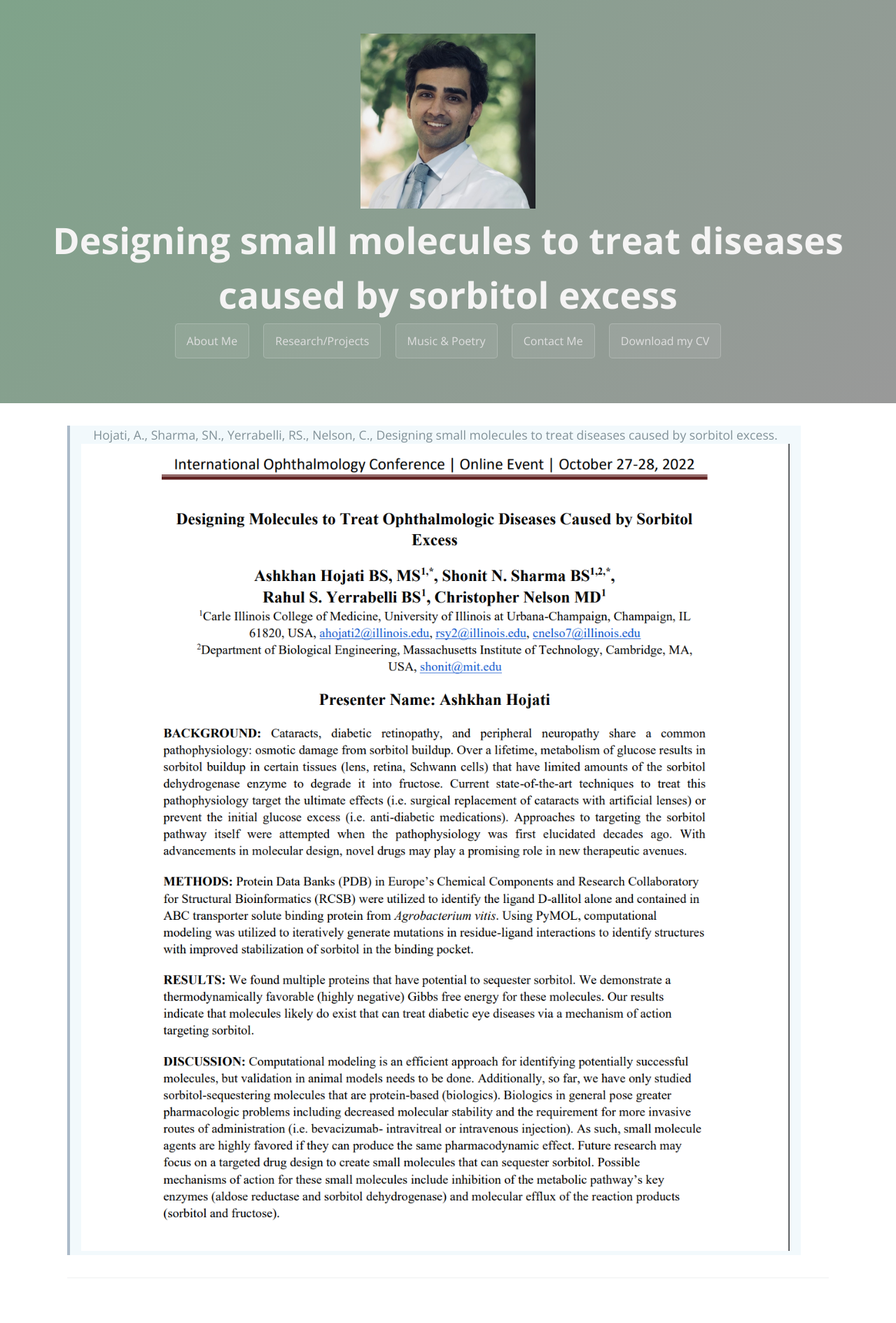
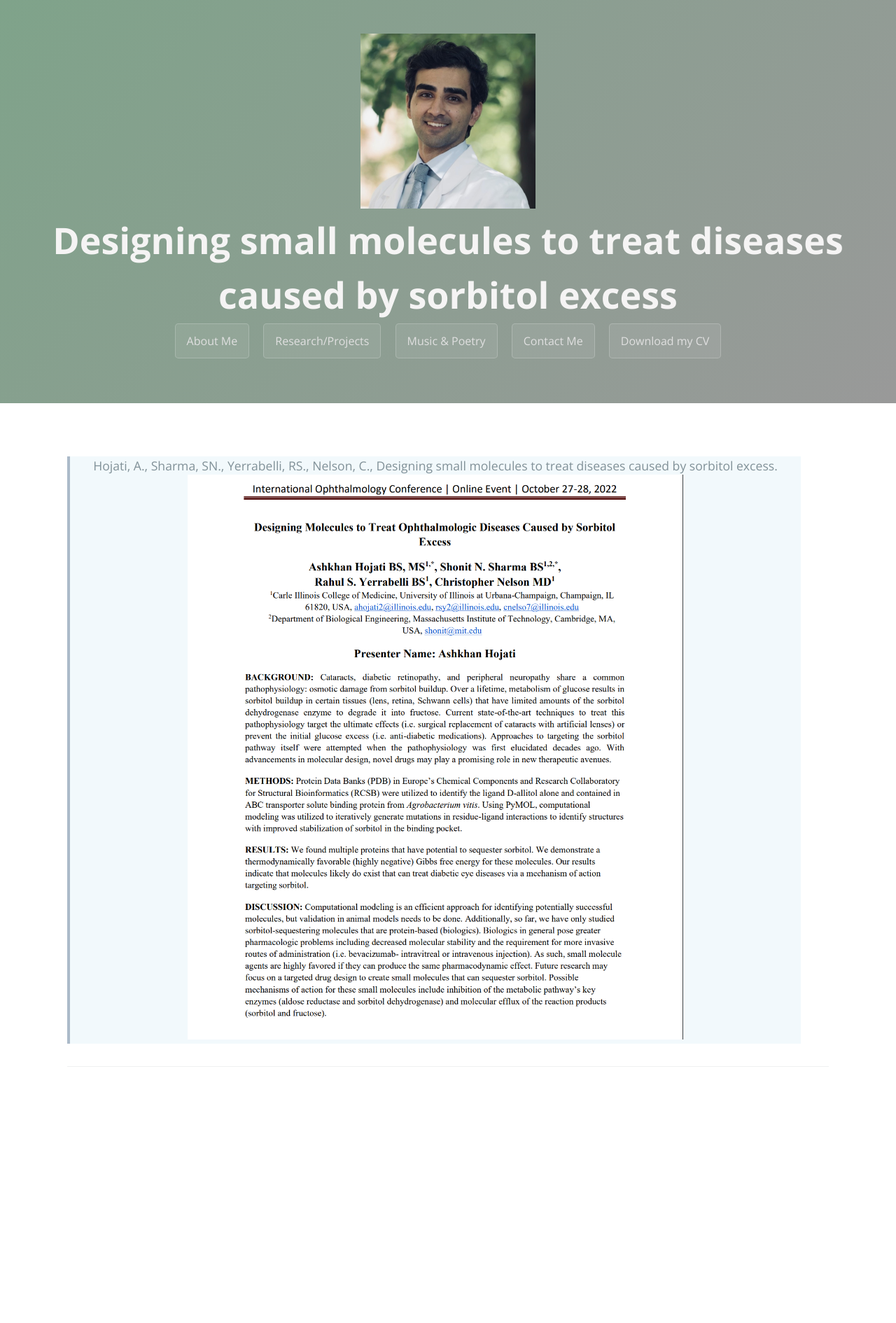
Before and after one commit to EyeCanDoIt/EyeCanDoIt.github.io, a Jekyll site: the page built from sorbitol.md, in a window 1280 px wide. Shown: the whole page at 70% size. Built offline with Jekyll 4.4.1, drawn with Linux system fonts in a browser that asks for light colours; after the commit the page ends 1588 px from its top, so only the background shows below that.

Commit message:
Update sorbitol.md

```diff
--- a/sorbitol.md
+++ b/sorbitol.md
@@ -4,5 +4,7 @@ layout: template
 filename: sorbitol
 ---
 
+<br>
+
 ><center>Hojati, A., Sharma, SN., Yerrabelli, RS., Nelson, C., Designing small molecules to treat diseases caused by sorbitol excess.</center>
-><center><img src="https://EyeCanDoIt.github.io/Images/sorbitol.png" alt=" " width="100%" height="100%"></center>
+><center><img src="https://EyeCanDoIt.github.io/Images/sorbitol.png" alt=" " width="70%" height="70%"></center>
```
